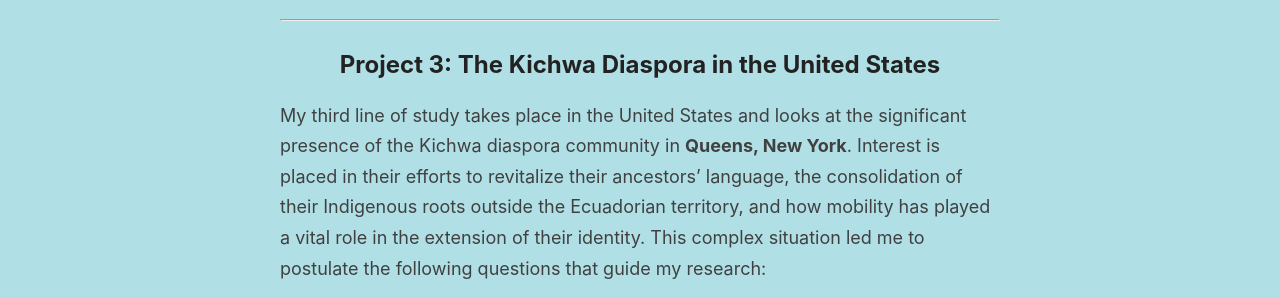
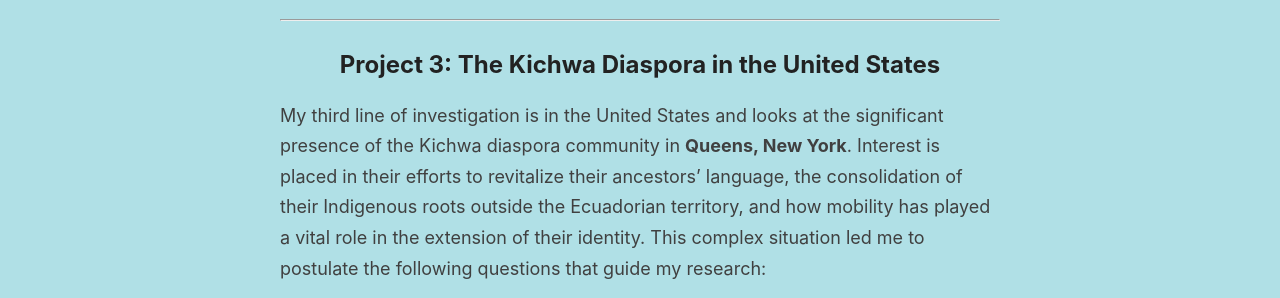
Before and after one commit to lulischmader/lulischmader.github.io, a Jekyll site: the page built from _pages/research-projects.md, in a window 1280 px wide and 900 px high, scrolled down 1921 px. Shown: the part 155-453 px from the top of the window. Built offline with Jekyll 4.4.1, drawn with Linux system fonts in a browser that asks for light colours.

Commit message:
Update research-projects.md

```diff
--- a/_pages/research-projects.md
+++ b/_pages/research-projects.md
@@ -54,7 +54,7 @@ body {
 
  <hr>
  <h2>Project 3: The Kichwa Diaspora in the United States</h2>
-  <p>My third line of study takes place in the United States and looks at the significant presence of the Kichwa diaspora community in <strong>Queens, New York</strong>. Interest is placed in their efforts to revitalize their ancestors’ language, the consolidation of their Indigenous roots outside the Ecuadorian territory, and how mobility has played a vital role in the extension of their identity. This complex situation led me to postulate the following questions that guide my research:</p>
+  <p>My third line of investigation is in the United States and looks at the significant presence of the Kichwa diaspora community in <strong>Queens, New York</strong>. Interest is placed in their efforts to revitalize their ancestors’ language, the consolidation of their Indigenous roots outside the Ecuadorian territory, and how mobility has played a vital role in the extension of their identity. This complex situation led me to postulate the following questions that guide my research:</p>
 
 <ol>
   <li>How has mobility contributed to the continuity of Kichwa identity in the diaspora?</li>
```
